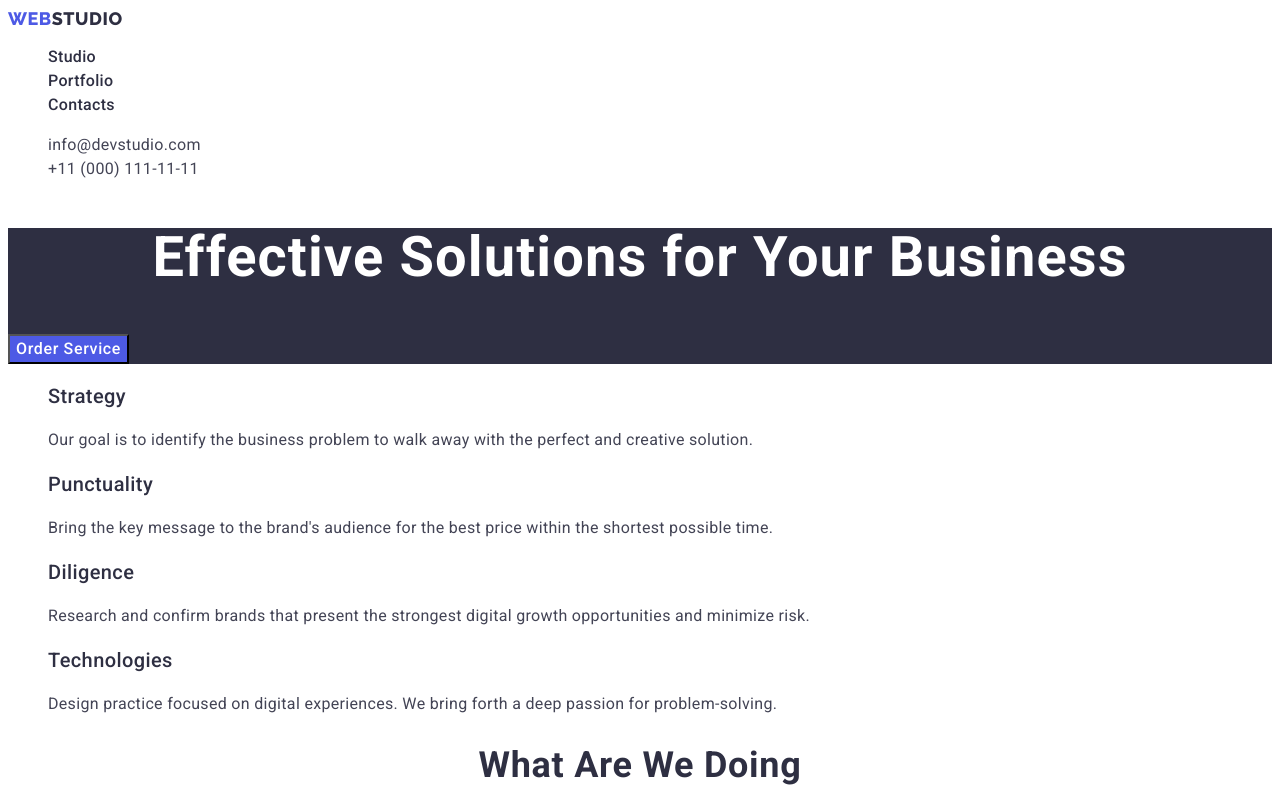
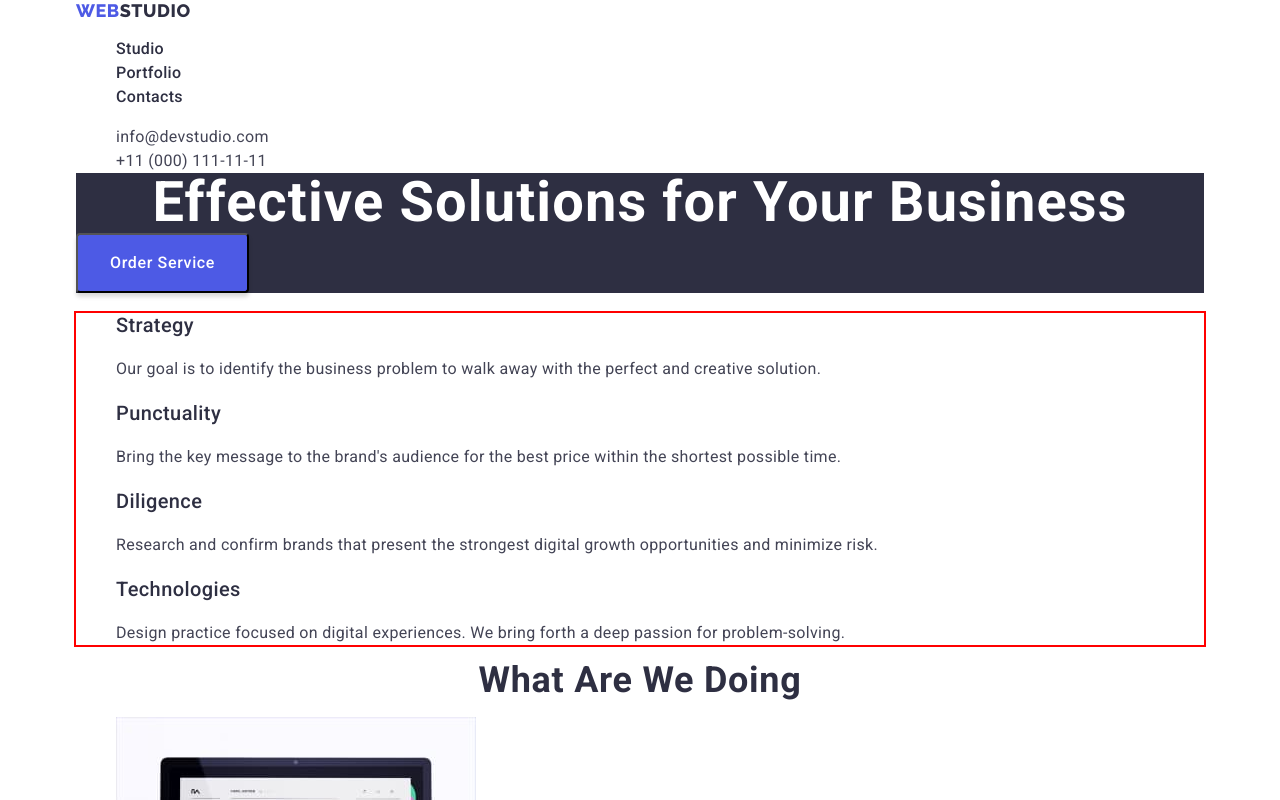
Before and after one commit to irapanch/-goit-markup-hw-03, a plain HTML site: page index.html in a window 1280 px wide. Shown: the top 800 px of the page. Drawn offline with nearby package versions, Linux system fonts and the light colour scheme.

Commit message:
add block structure v1

```diff
--- a/css/styles.css
+++ b/css/styles.css
@@ -26,7 +26,12 @@ body {
 .link {
 	text-decoration: none;
 }
+.container {
 
+	margin: 0 auto;
+	width: 1158px;
+	padding: 0 15px;
+}
 .logo {
 	font-family: "Raleway", sans-serif;
 	font-weight: 800;
@@ -60,6 +65,10 @@ body {
 .contacts-menu {
 	font-style: normal;
 }
+.contacts-list {
+	margin-top: 0;
+	margin-bottom: 0;
+}
 .contacts-link {
 	font-size: 16px;
 	line-height: 1.5;
@@ -84,6 +93,8 @@ body {
 	letter-spacing: 0.02em;
 	color: var(--white-background-color);
 	text-align: center;
+	margin-top: 0;
+	margin-bottom: 0;
 }
 .hero-button {
 	font-family: inherit;
@@ -94,10 +105,18 @@ body {
 	color: var(--white-background-color);
 	background-color: var(--primary-brand-color);
 	cursor: pointer;
+	display: inline-block;
+	padding: 16px 32px;
+	box-shadow: 0px 4px 4px rgba(0, 0, 0, 0.15);
+	border-radius: 4px;
+	text-align: center;
 }
 .hero-button:hover,
 .hero-button:focus {
 	background-color: var(--pressed-state-color);
+}
+.properties-body{
+	outline: 2px solid red;
 }
 
 .title-second {
@@ -108,6 +127,8 @@ body {
 	color: var(--dark-color);
 	text-align: center;
 	text-transform: capitalize;
+	margin-top: 0;
+	margin-bottom: 0;
 }
 .title-third {
 	font-weight: 500;
@@ -121,7 +142,10 @@ body {
 	line-height: 1.5;
 	letter-spacing: 0.02em;
 }
-
+.properties-list{
+	margin-bottom: 0;
+	margin-top: 0;
+}
 .team-body {
 	background-color: var(--light-color);
 }
@@ -161,7 +185,6 @@ body {
 	font-weight: 500;
 	font-size: 20px;
 	line-height: 1.2;
-
 }
 .gallery-project-text {
 	color: var(--text-color);
--- a/index.html
+++ b/index.html
@@ -11,12 +11,21 @@
       href="https://fonts.googleapis.com/css2?family=Raleway:wght@800&family=Roboto:wght@400;500;700;900&display=swap"
       rel="stylesheet"
     />
+    <link
+      rel="stylesheet"
+      href="https://cdnjs.cloudflare.com/ajax/libs/modern-normalize/2.0.0/modern-normalize.css"
+      integrity="sha512-gA2Bvu0/hw4oj0Lp8ZHjK+o3S4BE5m8d/wNVy6ktKLhHKPpWLQwv9ixzuWirWOakoJqlBdePq2NhoCaUOQ5npQ=="
+      crossorigin="anonymous"
+      referrerpolicy="no-referrer"
+    />
     <link rel="stylesheet" href="./css/styles.css" />
   </head>
 
   <body>
+
       <!-- ========HEADER======================= -->
       <header class="header">
+        <div class="container">
         <nav class="header-menu">
           <a class="logo link" href="./index.html"
             >web<span class="logo-dark">Studio</span></a
@@ -35,7 +44,7 @@
         </nav>
 
         <address class="contacts-menu">
-        <ul class="contacts list">
+          <ul class="contacts-list list">
             <li class="contacts-item">
               <a class="contacts-link link" href="mailto:info@devstudio.com"
                 >info@devstudio.com</a
@@ -48,6 +57,7 @@
             </li>
           </ul>
         </address>
+        </div>
       </header>
       <!-- =================MAIN =====================-->
       <main class="container">
@@ -63,8 +73,8 @@
             <li class="properties-item">
               <h3 class="properties-name title-third">Strategy</h3>
               <p class="properties-text text">
-              Our goal is to identify the business problem to walk away with the
-              perfect and creative solution.
+                Our goal is to identify the business problem to walk away with
+                the perfect and creative solution.
               </p>
             </li>
             <li class="properties-item">
@@ -183,13 +193,16 @@
       <!-- =======  /MAIN ========== -->
       <!-- =====FOOTER ============-->
       <footer class="footer">
+        <div class="container">
         <a class="logo link" href="./index.html"
           >web<span class="logo-light">Studio</span></a
         >
         <p class="footer-text text text-light">
-        Increase the flow of customers and sales for your business with digital
-        marketing & growth solutions.
+          Increase the flow of customers and sales for your business with
+          digital marketing & growth solutions.
         </p>
+        </div>
       </footer>
+
   </body>
 </html>
```
Also changed, not shown: portfolio.html (+4 -2 lines). Lines whose indentation alone changed are shown as unchanged.
